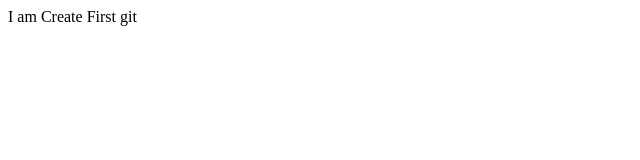
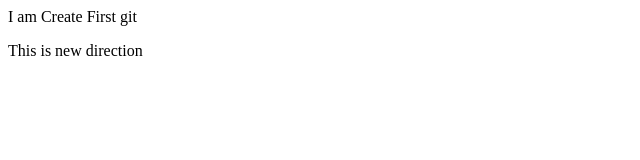
Before and after one commit to Manishdkd143/local, a plain HTML site: page index.html in a window 1280 px wide. Shown: the whole page, without its empty margins (0-640 px from the left). Drawn offline with Linux system fonts and the light colour scheme.

Commit message:
Add new para

```diff
--- a/index.html
+++ b/index.html
@@ -1 +1,2 @@
 <p>I am Create First git</p>
+<p>This is new direction</p>
```
